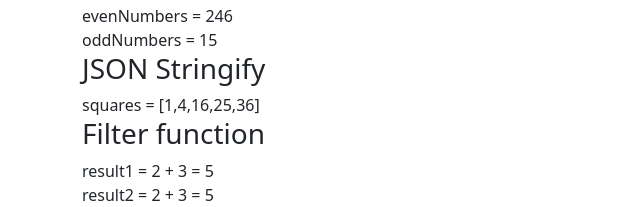
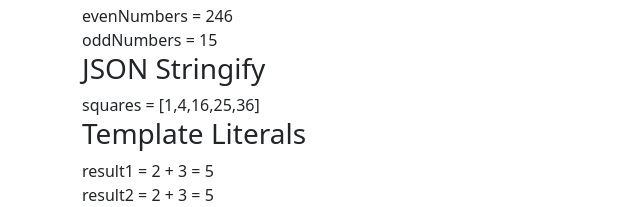
Before and after one commit to bnw04/kanbas-react-web-app, a React (Create React App) app: page /Kanbas#/Labs/a3 in a window 1280 px wide. Shown: the part 2986-3193 px from the top of the page, without its empty margins (0-640 px from the left). Built offline with nearby package versions, Linux system fonts and the light colour scheme.

Commit message:
JavaScript and React.js Assignment 3

```diff
--- a/src/Labs/a3/JavaScript/string/TemplateLiterals.tsx
+++ b/src/Labs/a3/JavaScript/string/TemplateLiterals.tsx
@@ -10,7 +10,7 @@
 
   return(
     <>
-      <h3>Filter function</h3>
+      <h3>Template Literals</h3>
       result1 = {result1}
       <br />
       result2 = {result2}
```
